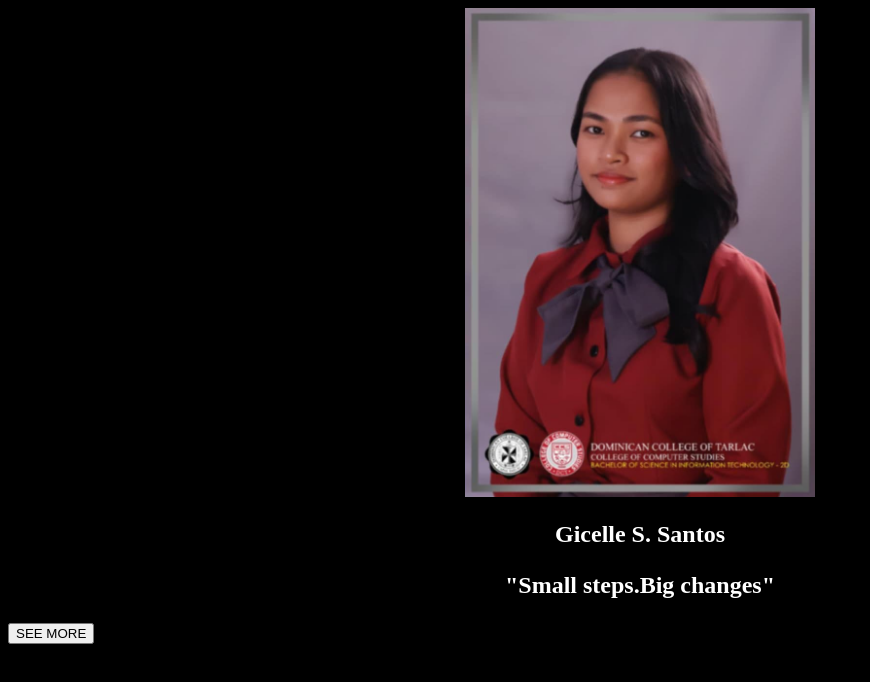
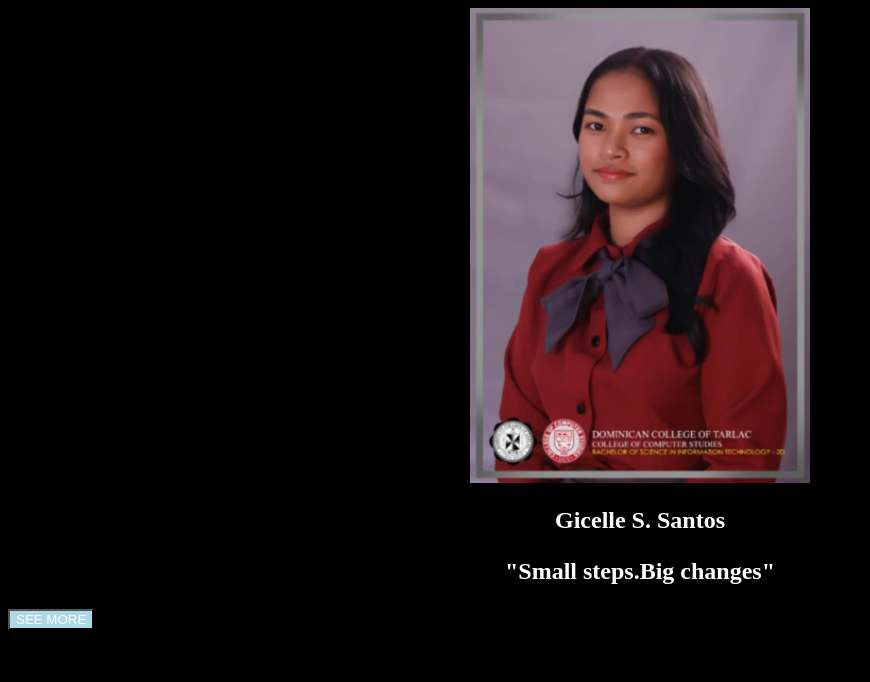
Before and after one commit to gicelle1D/Basic-Web-Development-Refresher, a plain HTML site: page gicelle3D/bago to/index2.html in a window 1280 px wide. Shown: the whole page, without its empty margins (0-870 px from the left). Drawn offline with Linux system fonts and the light colour scheme.

Commit message:
Update index2.html

```diff
--- a/gicelle3D/bago to/index2.html
+++ b/gicelle3D/bago to/index2.html
@@ -9,7 +9,7 @@ background-color:black ;
  </style>
 
 <div style= "text-align:center;">
-<img src= "me.jpg"  width = "350">
+<img src= "me.jpg"  width = "340">
 </div>
 
 
@@ -22,7 +22,7 @@ background-color:black ;
 
 
 <a href = "index3.html">
-<button "button" width "500" >SEE MORE</button>
+<button style= "background-color:lightblue; color:white; width "500" >SEE MORE</button>
 </a>
 
 
```
